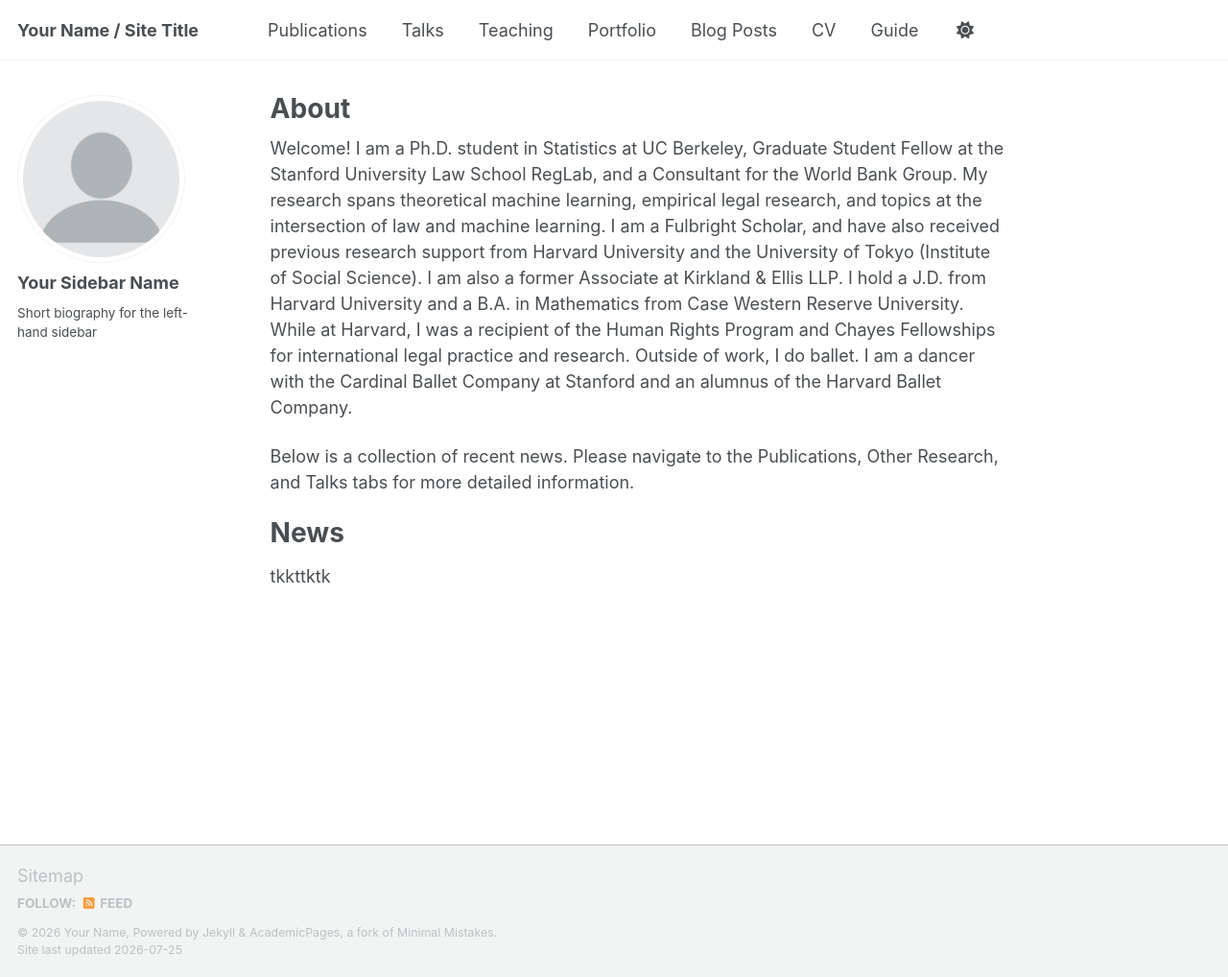
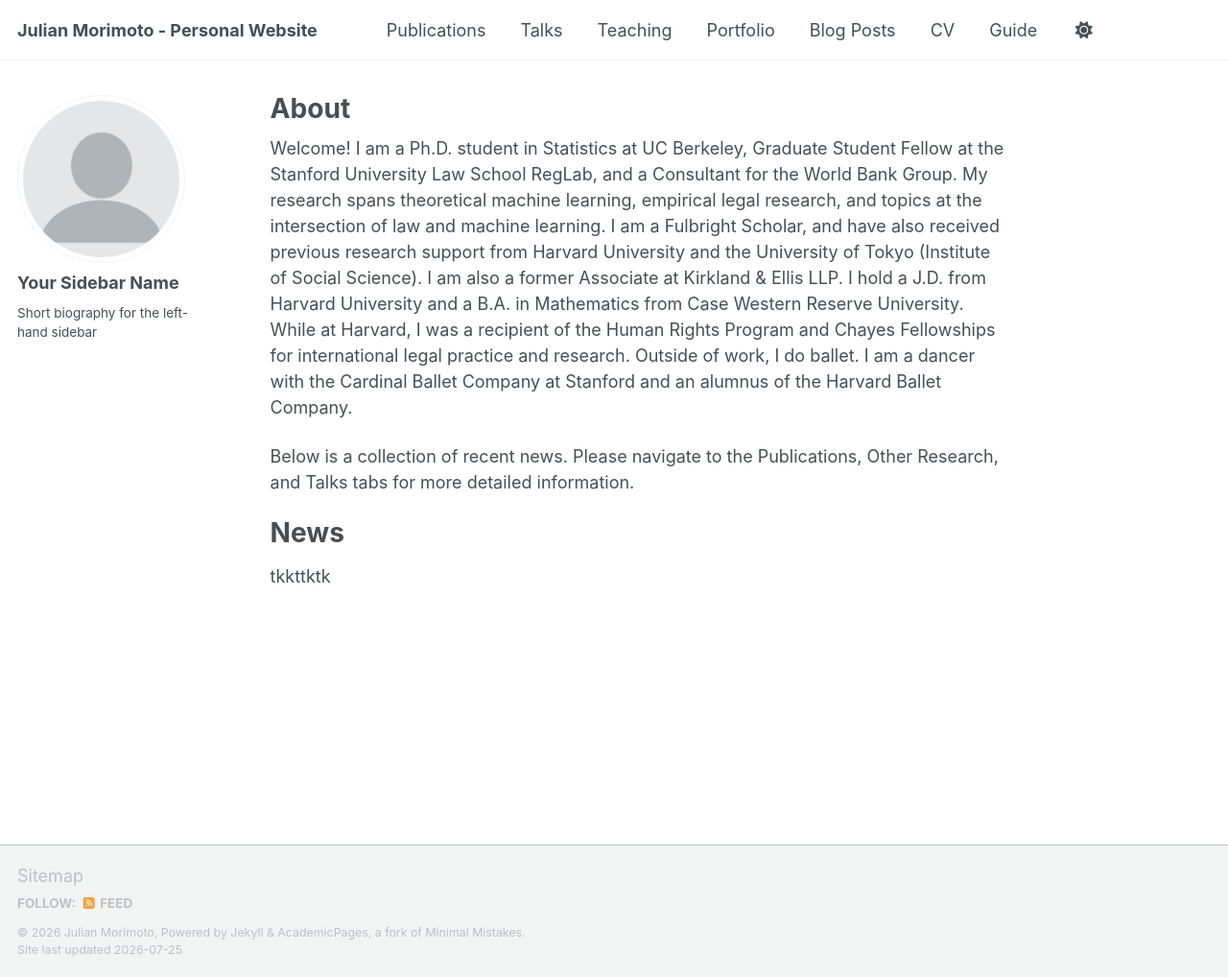
Before and after one commit to jmorimoto-h/my-site, a Jekyll site: the page built from _pages/about.md, in a window 1280 px wide and 1018 px high. Shown: the whole window at 96% size. Built offline with Jekyll 4.4.1, drawn with Linux system fonts in a browser that asks for light colours; a script that is not in the unit is left out.

Commit message:
Update _config.yml

```diff
--- a/_config.yml
+++ b/_config.yml
@@ -9,12 +9,12 @@
 # Basic Site Settings
 locale                   : "en-US"
 site_theme               : "default" # Currently available options are "default", "air"
-title                    : "Your Name / Site Title"
+title                    : "Julian Morimoto - Personal Website"
 title_separator          : "-"
-name                     : &name "Your Name"
-description              : &description "personal description"
-url                      : https://academicpages.github.io # the base hostname & protocol for your site e.g. "https://[your GitHub username].github.io" or if you already have some other page hosted on Github then use "https://[your GitHub username].github.io/[Your Repo Name]"
-baseurl                  : "" # the subpath of your site, e.g. "/blog"
+name                     : &name "Julian Morimoto"
+description              : &description "Personal website"
+# url                      : https://academicpages.github.io # the base hostname & protocol for your site e.g. "https://[your GitHub username].github.io" or if you already have some other page hosted on Github then use "https://[your GitHub username].github.io/[Your Repo Name]"
+# baseurl                  : "" # the subpath of your site, e.g. "/blog"
 repository               : "academicpages/academicpages.github.io"
 
 # Site Author - The following control what appear as part of the author content on the side bar.
```
